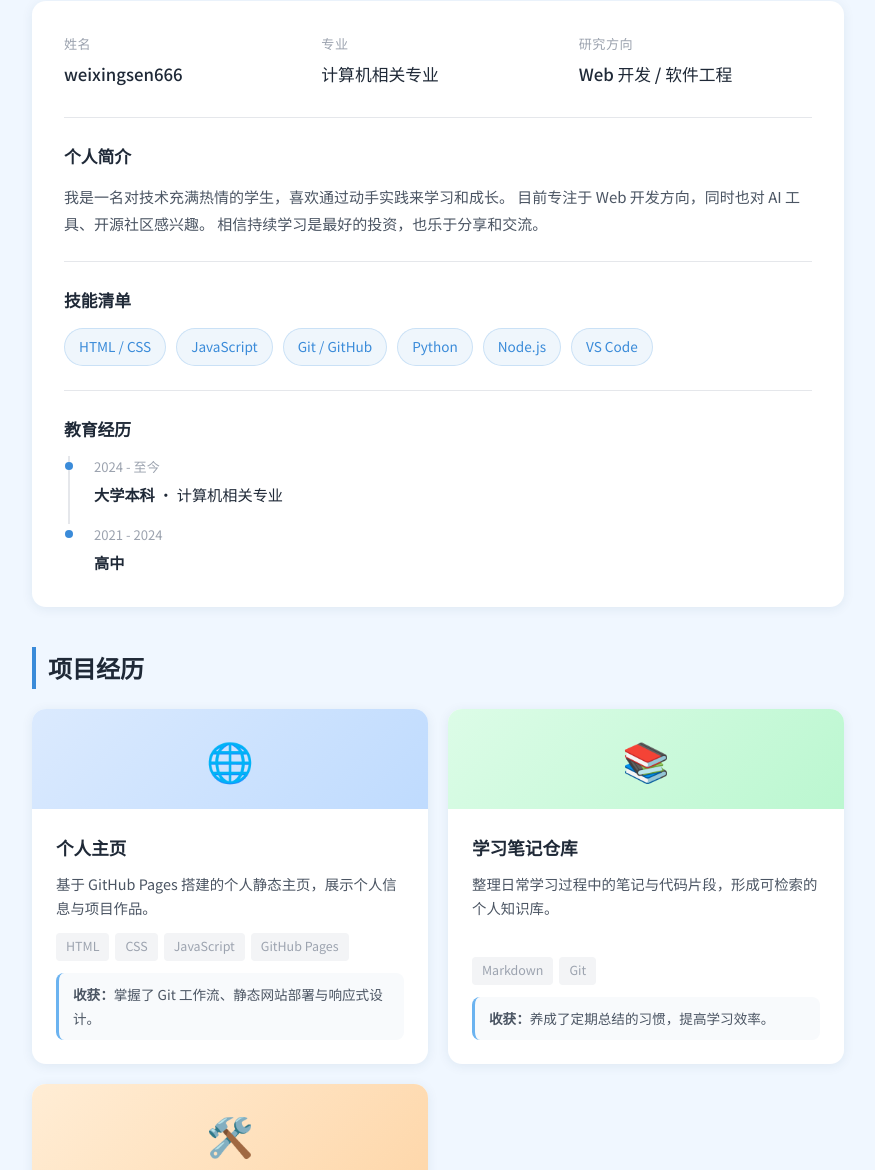
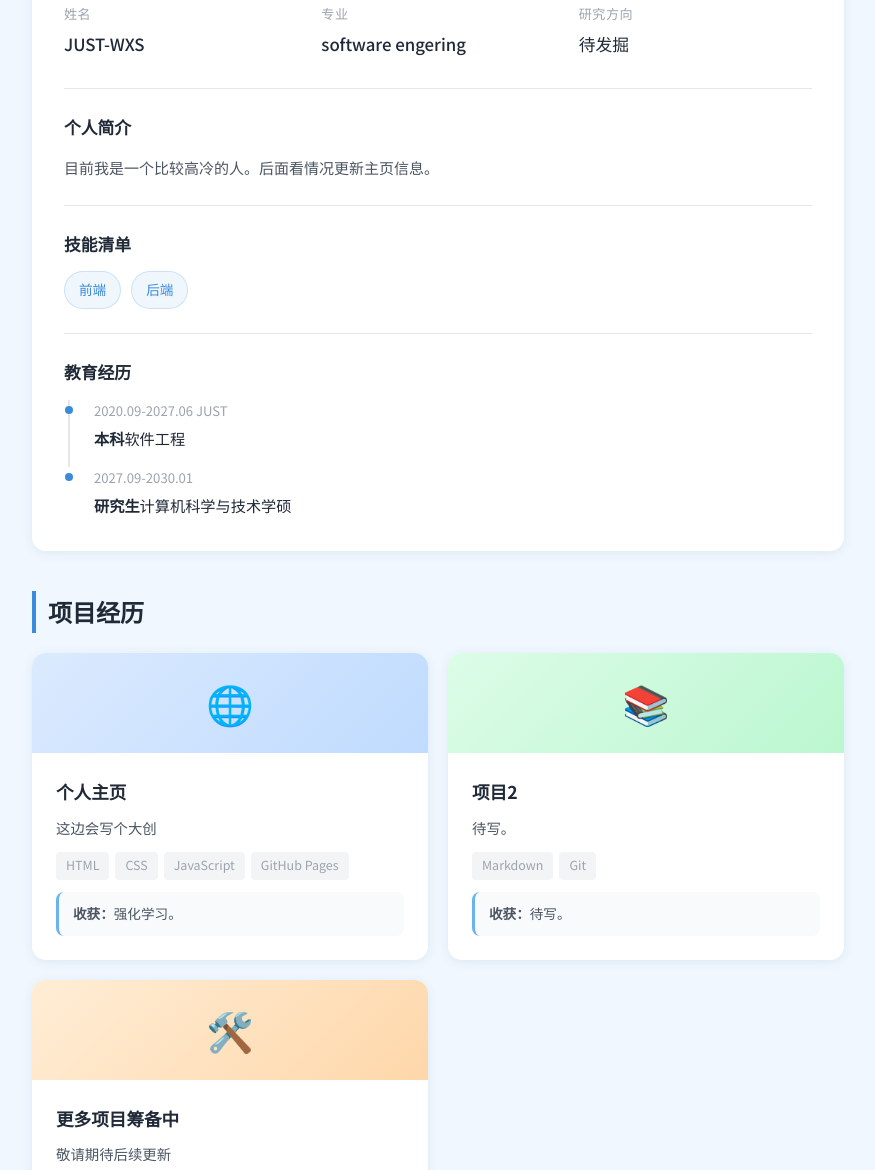
Before and after one commit to weixingsen666/weixingsen666.github.io, a plain HTML site: page index.html in a window 1280 px wide. Shown: the part 509-1679 px from the top of the page, without its empty margins (202-1077 px from the left). Drawn offline with Linux system fonts and the light colour scheme.

Commit message:
Update index html

```diff
--- a/index.html
+++ b/index.html
@@ -43,9 +43,9 @@
         <section id="home" class="hero">
             <div class="card hero-card">
                 <div class="hero-text">
-                    <p class="hero-tag">👋 欢迎来到我的主页</p>
-                    <h1 class="hero-name">你好，我是 <span class="name-highlight">weixingsen666</span></h1>
-                    <p class="hero-slogan">一名热爱学习与技术的学生，正在探索编程与知识的边界。</p>
+                    <p class="hero-tag">welcome to my homepage</p>
+                    <h1 class="hero-name">I am</I> <span class="name-highlight">JUST-WXS</span></h1>
+                    <p class="hero-slogan">大四在读，计算机码农小菜一枚。</p>
                     <div class="hero-actions">
                         <a href="#projects" class="btn btn-primary">看看我的项目</a>
                         <a href="https://github.com/weixingsen666" target="_blank" rel="noopener" class="btn btn-ghost">GitHub</a>
@@ -64,36 +64,34 @@
                 <div class="profile-grid">
                     <div class="profile-item">
                         <span class="profile-label">姓名</span>
-                        <span class="profile-value">weixingsen666</span>
+                        <span class="profile-value">JUST-WXS</span>
                     </div>
                     <div class="profile-item">
                         <span class="profile-label">专业</span>
-                        <span class="profile-value">计算机相关专业</span>
+                        <span class="profile-value">software engering</span>
                     </div>
                     <div class="profile-item">
                         <span class="profile-label">研究方向</span>
-                        <span class="profile-value">Web 开发 / 软件工程</span>
+                        <span class="profile-value">待发掘</span>
                     </div>
                 </div>
 
                 <div class="profile-block">
                     <h3 class="block-title">个人简介</h3>
                     <p class="block-text">
-                        我是一名对技术充满热情的学生，喜欢通过动手实践来学习和成长。
-                        目前专注于 Web 开发方向，同时也对 AI 工具、开源社区感兴趣。
-                        相信持续学习是最好的投资，也乐于分享和交流。
+                        目前我是一个比较高冷的人。后面看情况更新主页信息。
                     </p>
                 </div>
 
                 <div class="profile-block">
                     <h3 class="block-title">技能清单</h3>
                     <div class="skill-tags">
-                        <span class="skill-tag">HTML / CSS</span>
-                        <span class="skill-tag">JavaScript</span>
-                        <span class="skill-tag">Git / GitHub</span>
+                        <span class="skill-tag">前端</span>
+                        <span class="skill-tag">后端</span>
+                        <!-- <span class="skill-tag">Git / GitHub</span>
                         <span class="skill-tag">Python</span>
                         <span class="skill-tag">Node.js</span>
-                        <span class="skill-tag">VS Code</span>
+                        <span class="skill-tag">VS Code</span> -->
                     </div>
                 </div>
 
@@ -101,15 +99,15 @@
                     <h3 class="block-title">教育经历</h3>
                     <ul class="timeline">
                         <li class="timeline-item">
-                            <span class="timeline-time">2024 - 至今</span>
+                            <span class="timeline-time">2020.09-2027.06 JUST</span>
                             <div class="timeline-content">
-                                <strong>大学本科</strong> · 计算机相关专业
+                                <strong>本科</strong>软件工程
                             </div>
                         </li>
                         <li class="timeline-item">
-                            <span class="timeline-time">2021 - 2024</span>
+                            <span class="timeline-time">2027.09-2030.01</span>
                             <div class="timeline-content">
-                                <strong>高中</strong>
+                                <strong>研究生</strong>计算机科学与技术学硕
                             </div>
                         </li>
                     </ul>
@@ -126,27 +124,27 @@
                     <div class="project-thumb thumb-blue">🌐</div>
                     <div class="project-body">
                         <h3 class="project-title">个人主页</h3>
-                        <p class="project-desc">基于 GitHub Pages 搭建的个人静态主页，展示个人信息与项目作品。</p>
+                        <p class="project-desc">这边会写个大创</p>
                         <div class="project-tags">
                             <span class="tag">HTML</span>
                             <span class="tag">CSS</span>
                             <span class="tag">JavaScript</span>
                             <span class="tag">GitHub Pages</span>
                         </div>
-                        <p class="project-result"><strong>收获：</strong>掌握了 Git 工作流、静态网站部署与响应式设计。</p>
+                        <p class="project-result"><strong>收获：</strong>强化学习。</p>
                     </div>
                 </article>
 
                 <article class="card project-card">
                     <div class="project-thumb thumb-green">📚</div>
                     <div class="project-body">
-                        <h3 class="project-title">学习笔记仓库</h3>
-                        <p class="project-desc">整理日常学习过程中的笔记与代码片段，形成可检索的个人知识库。</p>
+                        <h3 class="project-title">项目2</h3>
+                        <p class="project-desc">待写。</p>
                         <div class="project-tags">
                             <span class="tag">Markdown</span>
                             <span class="tag">Git</span>
                         </div>
-                        <p class="project-result"><strong>收获：</strong>养成了定期总结的习惯，提高学习效率。</p>
+                        <p class="project-result"><strong>收获：</strong>待写。</p>
                     </div>
                 </article>
 
@@ -154,11 +152,11 @@
                     <div class="project-thumb thumb-orange">🛠️</div>
                     <div class="project-body">
                         <h3 class="project-title">更多项目筹备中</h3>
-                        <p class="project-desc">正在规划更多实战项目，敬请期待后续更新 ✨</p>
+                        <p class="project-desc">敬请期待后续更新</p>
                         <div class="project-tags">
                             <span class="tag">Coming Soon</span>
                         </div>
-                        <p class="project-result"><strong>期待：</strong>持续积累，逐步构建个人作品集。</p>
+                        <p class="project-result"><strong>期待：</strong>分享。</p>
                     </div>
                 </article>
 
@@ -173,14 +171,14 @@
                 <div class="card life-card">
                     <div class="life-icon">🏀</div>
                     <h3 class="life-title">运动</h3>
-                    <p class="life-text">喜欢打篮球和慢跑，保持身体活力，头脑也更清晰。</p>
+                    <p class="life-text">乒乓球。</p>
                 </div>
                 <div class="card life-card">
                     <div class="life-icon">📖</div>
-                    <h3 class="life-title">阅读</h3>
-                    <p class="life-text">偏爱科幻小说与技术书籍，最近在读《三体》。</p>
+                    <h3 class="life-title">旅行</h3>
+                    <p class="life-text">待写。</p>
                 </div>
-                <div class="card life-card">
+                <!-- <div class="card life-card">
                     <div class="life-icon">🎵</div>
                     <h3 class="life-title">音乐</h3>
                     <p class="life-text">写代码时离不开音乐，流行和纯音乐都爱听。</p>
@@ -189,7 +187,7 @@
                     <div class="life-icon">🍜</div>
                     <h3 class="life-title">美食</h3>
                     <p class="life-text">探索校园周边的美食小店是周末最期待的事。</p>
-                </div>
+                </div> -->
             </div>
         </section>
 
@@ -202,7 +200,7 @@
                     <div class="contact-icon">✉️</div>
                     <div class="contact-info">
                         <h3>邮箱</h3>
-                        <p>your-email@example.com</p>
+                        <p>邮箱@example.com</p>
                     </div>
                 </a>
                 <a href="https://github.com/weixingsen666" target="_blank" rel="noopener" class="card contact-card">
```
